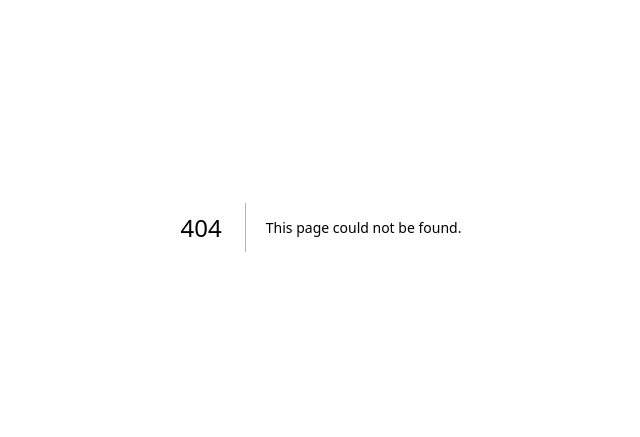
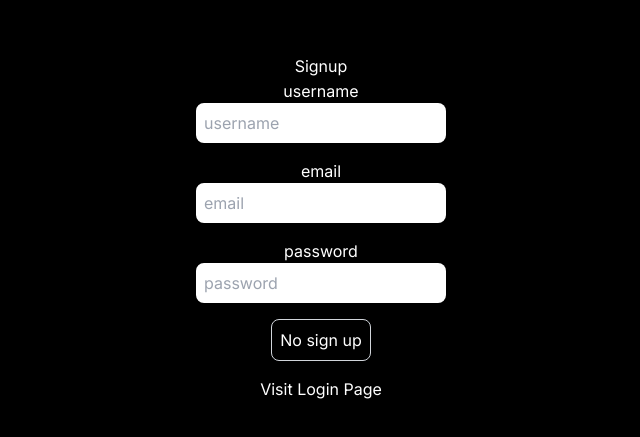
Before and after one commit to MinhGiang241/nextjs_13_test, a Next.js app: page /signup in a window 1280 px wide. Before the commit this address had no page. Shown: the part 173-610 px from the top of the page, without its empty margins (319-959 px from the left). Built offline with nearby package versions, Linux system fonts and the light colour scheme.

Commit message:
first commit

```diff
--- /dev/null
+++ b/src/app/api/users/login/route.ts
@@ -0,0 +1,49 @@
+import { connect } from "@/dbConfig/dbConfig"
+import User from "@/models/userModels"
+import { NextRequest, NextResponse } from "next/server"
+import bcryptjs from 'bcryptjs'
+import jwt from "jsonwebtoken"
+
+connect()
+
+export async function POST(request: NextRequest) {
+  try {
+    const reqBody = await request.json()
+    const { email, password } = reqBody
+
+    //check if user exist
+    const user = await User.findOne({ email })
+
+    if (!user) {
+      return NextResponse.json({ error: "User does mot exited" }, { status: 400 })
+    }
+
+    //Check if password is correct
+    const validPassword = await bcryptjs.compare(password, user.password)
+
+    //check if passwor is correct
+    if (!validPassword) {
+      return NextResponse.json({ error: "Invalid Password", }, { status: 400 })
+    }
+    //create token data
+    const tokenData = {
+      id: user._id,
+      username: user.username,
+      email: user.email
+    }
+
+    //create Token
+    const token = await jwt.sign(tokenData, process.env.TOKEN_SECRET!, { expiresIn: '1h' })
+
+    const response = NextResponse.json({
+      message: "Login successful",
+      sucsess: true,
+    })
+    response.cookies.set('token', token, {
+      httpOnly: true,
+    })
+    return response
+  } catch (error: any) {
+    return NextResponse.json({ error: error.message }, { status: 500 })
+  }
+}
--- /dev/null
+++ b/src/app/api/users/signup/route.ts
@@ -0,0 +1,35 @@
+import { connect } from "@/dbConfig/dbConfig"
+import User from "@/models/userModels"
+import { NextRequest, NextResponse } from "next/server"
+import bcryptjs from 'bcryptjs'
+
+connect()
+
+
+export async function POST(request: NextRequest) {
+  try {
+    const reqBody = await request.json()
+    const { username, email, password } = reqBody
+
+    const user = await User.findOne({ email })
+
+    if (user) {
+      return NextResponse.json({ error: "User already exists," }, { status: 400 })
+    }
+
+    const salt = await bcryptjs.genSalt(10)
+    const hashedPasswod = await bcryptjs.hash(password, salt)
+    const newUser = new User({
+      username, email, password: hashedPasswod,
+    })
+    const savedUser = await newUser.save()
+    return NextResponse.json({
+      message: 'User created successfully',
+      success: true,
+      savedUser,
+    }, { status: 201 })
+
+  } catch (error: any) {
+    return NextResponse.json({ error: error.message })
+  }
+}
--- a/src/app/globals.css
+++ b/src/app/globals.css
@@ -2,26 +2,34 @@
 @tailwind components;
 @tailwind utilities;
 
-:root {
-  --foreground-rgb: 0, 0, 0;
-  --background-start-rgb: 214, 219, 220;
-  --background-end-rgb: 255, 255, 255;
-}
+/* :root { */
+/*   --foreground-rgb: 255, 255, 255; */
+/*   --background-start-rgb: 214, 219, 220; */
+/*   --background-end-rgb: 255, 255, 255; */
+/* } */
 
-@media (prefers-color-scheme: dark) {
-  :root {
-    --foreground-rgb: 255, 255, 255;
-    --background-start-rgb: 0, 0, 0;
-    --background-end-rgb: 0, 0, 0;
-  }
-}
+/* @media (prefers-color-scheme: dark) { */
+/*   :root { */
+/*     --foreground-rgb: 255, 255, 255; */
+/*     --background-start-rgb: 0, 0, 0; */
+/*     --background-end-rgb: 0, 0, 0; */
+/*   } */
+/* } */
+
+/* body { */
+/*   color: rgb(var(--foreground-rgb)); */
+/*   background: linear-gradient( */
+/*       to bottom, */
+/*       transparent, */
+/*       rgb(var(--background-end-rgb)) */
+/*     ) */
+/*     rgb(var(--background-start-rgb)); */
+/* } */
 
 body {
-  color: rgb(var(--foreground-rgb));
-  background: linear-gradient(
-      to bottom,
-      transparent,
-      rgb(var(--background-end-rgb))
-    )
-    rgb(var(--background-start-rgb));
+  background: rgb(0, 0, 0);
+  color: rgb(255, 255, 255);
 }
+input {
+  color: rgb(0, 0, 0);
+}
--- a/src/app/layout.tsx
+++ b/src/app/layout.tsx
@@ -16,7 +16,7 @@
 }) {
   return (
     <html lang="en">
-      <body className={inter.className}>{children}</body>
+      <body suppressHydrationWarning={true} className={inter.className}>{children}</body>
     </html>
   )
 }
--- /dev/null
+++ b/src/app/login/page.tsx
@@ -0,0 +1,77 @@
+
+'use client'
+import React, { useEffect, useState } from 'react'
+import { useRouter } from 'next/navigation' //not next/router
+import axios from 'axios'
+import Link from 'next/link'
+import toast from 'react-hot-toast'
+
+export default function SignupPage() {
+  const router = useRouter()
+  const [user, setUser] = useState({
+    email: '',
+    password: '',
+    username: '',
+  })
+  const [buttonDisabled, setButtonDisabled] = useState(false)
+  const [loading, setLoading] = useState(false)
+
+  const onLogin = async () => {
+    try {
+      setLoading(true)
+      const response = await axios.post("/api/users/login", user)
+      console.log("Login succes: ", response.data);
+      toast.success("Login success")
+      router.push('/profile')
+
+    } catch (error: any) {
+      console.log("Login failed: ", error.message);
+      toast.error("Login failed: " + error.message)
+    } finally {
+      setLoading(false)
+    }
+
+  }
+  useEffect(() => {
+    if (user.email.length > 0 && user.password.length > 0 && user.username.length > 0) {
+      setButtonDisabled(false)
+    } else {
+      setButtonDisabled(true)
+    }
+
+  }, [user])
+
+  return (
+    <div className='flex flex-col items-center justify-center min-h-screen py-2'>
+      <h1 className=''>
+        {loading ? "proccessing" : "Login"}
+      </h1>
+      <hr />
+      <label htmlFor='email'>email</label>
+      <input
+        className='p-2 boder border-gray-300 rounded-lg mb-4 focus:outline-none focus:border-gray-600'
+        id="email"
+        type='text'
+        value={user.email}
+        onChange={(e) => setUser({ ...user, email: e.target.value })}
+        placeholder='email'
+      />
+
+      <label htmlFor='password'>password</label>
+      <input
+        className='p-2 boder border-gray-300 rounded-lg mb-4 focus:outline-none focus:border-gray-600'
+        id="password"
+        type='password'
+        value={user.password}
+        onChange={(e) => setUser({ ...user, password: e.target.value })}
+        placeholder='password'
+      />
+
+      <button
+        className='p-2 border border-gray-300 rounded-lg mb-4 focus:outline-none forcus:border-gray-600'
+        onClick={onLogin}
+      >Login here</button>
+      <Link href={'/signup'} >Visit Signup Page</Link>
+    </div>
+  )
+}
--- /dev/null
+++ b/src/app/profile/[id]/page.tsx
@@ -0,0 +1,15 @@
+"use client"
+import React from 'react'
+
+export default function UserProfileP({ params }: any) {
+  return (
+    <div className='flex flex-col items-center justify-center min-h-screen py-2'>
+      <h1>Profile</h1>
+      <hr />
+      <p className='text-4xl'>
+        Profile Page <span className='p-2 rounded bg-orange-500 text-black ml-2'>{params.id}</span>
+      </p>
+    </div>
+
+  )
+}
--- /dev/null
+++ b/src/app/profile/page.tsx
@@ -0,0 +1,13 @@
+"use client"
+import React from 'react'
+
+export default function ProfilePage() {
+  return (
+    <div className='flex flex-col items-center justify-center min-h-screen py-2'>
+      <h1>Profile</h1>
+      <hr />
+      <p>Profile Page</p>
+    </div>
+
+  )
+}
--- /dev/null
+++ b/src/app/signup/page.tsx
@@ -0,0 +1,92 @@
+'use client'
+import React, { useEffect, useState } from 'react'
+import { useRouter } from 'next/navigation' //not next/router
+import axios from 'axios'
+import Link from 'next/link'
+import { toast } from 'react-hot-toast'
+import useSWR from 'swr'
+
+
+
+export default function SignupPage() {
+  const router = useRouter()
+  const [user, setUser] = useState({
+    email: '',
+    password: '',
+    username: '',
+  })
+  const [buttonDisabled, setButtonDisabled] = useState(true)
+  const [loading, setLoading] = useState(false)
+  const onSignUp = async () => {
+    try {
+      setLoading(true)
+      const response = await axios.post("/api/users/signup", user)
+      console.log("Sign up success", response.data);
+
+      // const {data , error ,isLoading } = useSWR(
+      //   '/api/user/signup'
+      // )
+
+      router.push("/login")
+
+    } catch (error: any) {
+      console.log("Sign up failse", error.message);
+
+      toast.error(error.message)
+    }
+    finally {
+      setLoading(false)
+    }
+  }
+
+  useEffect(() => {
+    if (user.email.length > 0 && user.password.length > 0 && user.username.length > 0) {
+      setButtonDisabled(false)
+    } else {
+      setButtonDisabled(true)
+    }
+  }, [user])
+
+  return (
+    <div className='flex flex-col items-center justify-center min-h-screen py-2'>
+      <h1 className=''>
+        {loading ? 'Processing' : 'Signup'}
+      </h1>
+      <hr />
+      <label htmlFor='username'>username</label>
+      <input
+        className='p-2 boder border-gray-300 rounded-lg mb-4 focus:outline-none focus:border-gray-600'
+        id="username"
+        type='text'
+        value={user.username}
+        onChange={(e) => setUser({ ...user, username: e.target.value })}
+        placeholder='username'
+      />
+      <label htmlFor='email'>email</label>
+      <input
+        className='p-2 boder border-gray-300 rounded-lg mb-4 focus:outline-none focus:border-gray-600'
+        id="email"
+        type='text'
+        value={user.email}
+        onChange={(e) => setUser({ ...user, email: e.target.value })}
+        placeholder='email'
+      />
+
+      <label htmlFor='password'>password</label>
+      <input
+        className='p-2 boder border-gray-300 rounded-lg mb-4 focus:outline-none focus:border-gray-600'
+        id="password"
+        type='password'
+        value={user.password}
+        onChange={(e) => setUser({ ...user, password: e.target.value })}
+        placeholder='password'
+      />
+
+      <button
+        className='p-2 border border-gray-300 rounded-lg mb-4 focus:outline-none forcus:border-gray-600'
+        onClick={onSignUp}
+      >{buttonDisabled ? "No sign up" : "Sign up here"}</button>
+      <Link href={'/login'} >Visit Login Page</Link>
+    </div>
+  )
+}
--- /dev/null
+++ b/src/dbConfig/dbConfig.ts
@@ -0,0 +1,20 @@
+import mongoose from "mongoose";
+
+export async function connect() {
+  try {
+    mongoose.connect(process.env.MONGO_URL!)
+    const connection = mongoose.connection;
+    connection.on('connected', () => {
+      console.log('Mongodb connected successfully')
+    })
+
+    connection.on('error', (err) => {
+      console.log('Mongodb connection error. Please make sure MongoDb is running' + err)
+      process.exit()
+    })
+  } catch (error) {
+    console.log("Something whent wrong")
+    console.log(error)
+  }
+
+}
--- /dev/null
+++ b/src/models/userModels.ts
@@ -0,0 +1,30 @@
+import mongoose from "mongoose";
+
+const userSchema = new mongoose.Schema({
+  username: {
+    type: String,
+    required: [true, "Please provide a username"],
+    unique: true,
+  },
+  email: {
+    type: String,
+    required: [true, "Please provise a email"],
+    unique: true,
+  },
+  password: {
+    type: String,
+    required: [true, "please provide a password"]
+  },
+  isVerified: {
+    type: Boolean,
+    default: false,
+  },
+  forgotPasswordToken: String,
+  forgotPasswordTokenExpiry: Date,
+  verifyToken: String,
+  verifyTokenExpiry: Date,
+})
+
+const User = mongoose.models.users || mongoose.model("users", userSchema)
+
+export default User
```
Also changed, not shown: package.json (+11 -0 lines), 2 other files (tests, documents, lock files or other folders).
